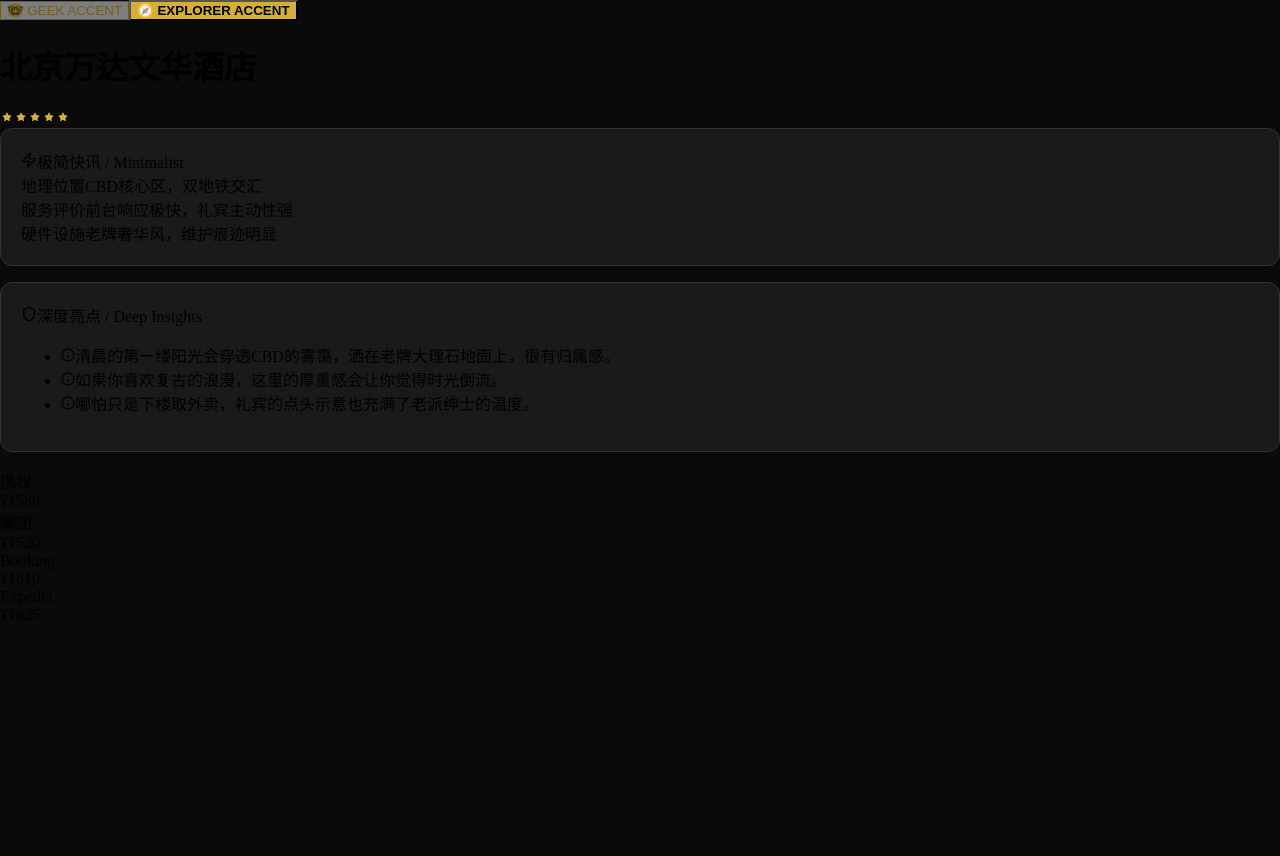
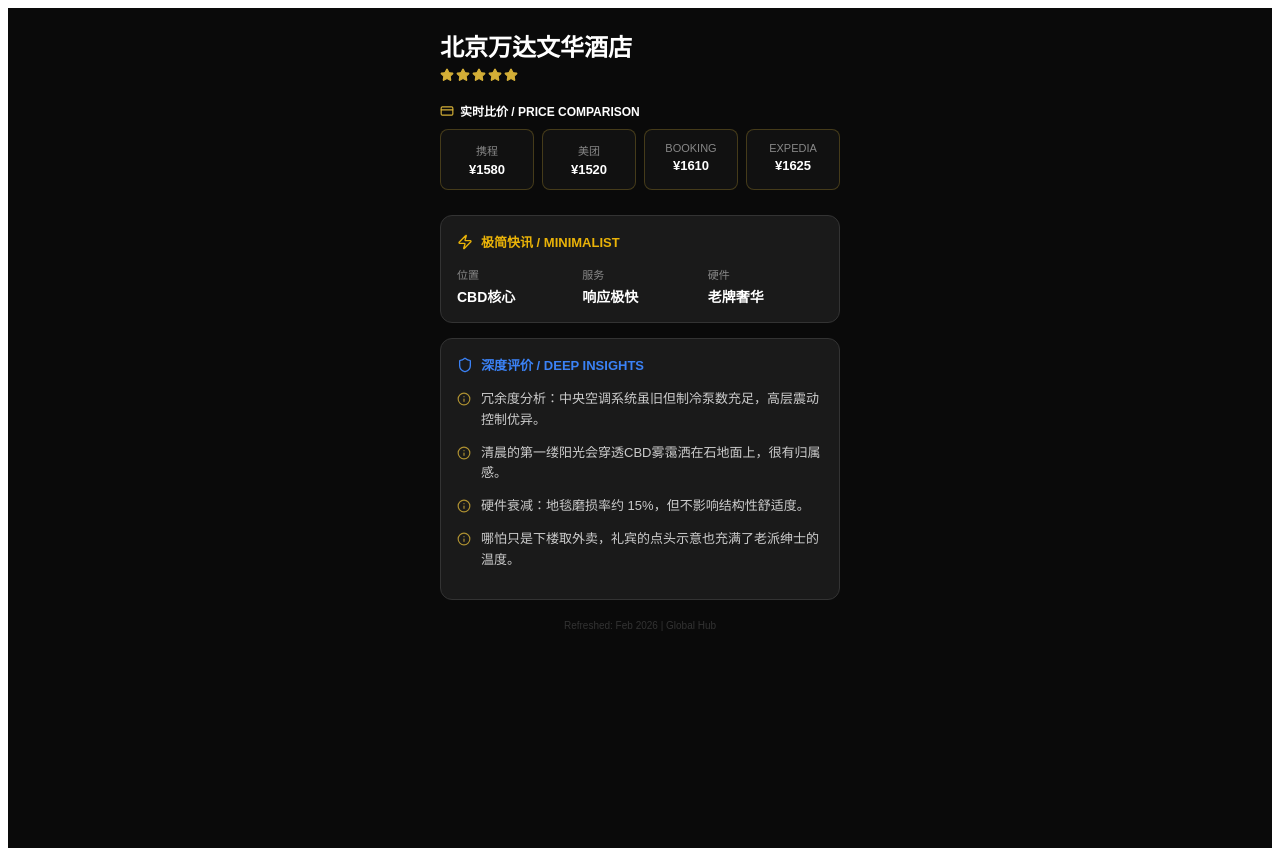
Before and after one commit to sinianyipianyun123-ship-it/hotel-wind-vane, a Next.js app: page / in a window 1280 px wide. Before the commit the page ends 800 px from the top, so only its background shows below. Built offline with nearby package versions, Linux system fonts and the light colour scheme.

Commit message:
Final UI and Logic upgrade

```diff
--- a/app/page.tsx
+++ b/app/page.tsx
@@ -1,16 +1,12 @@
 "use client";
 
-import React, { useState } from 'react';
-import { Shield, Zap, Info, Star } from 'lucide-react';
+import React from 'react';
+import { Shield, Zap, Info, Star, CreditCard } from 'lucide-react';
 
 export default function HotelPage() {
-  // 遵循 [2026-01-24] 的要求：添加口音偏好选择逻辑
-  const [accent, setAccent] = useState('Explorer');
-
   const data = {
     name: "北京万达文华酒店",
     stars: 5,
-    // 更新为四个全球主流平台，包括 Expedia
     prices: [
       { platform: "携程", price: "1580" },
       { platform: "美团", price: "1520" },
@@ -22,94 +18,79 @@
       service: "前台响应极快，礼宾主动性强",
       hardware: "老牌奢华风，维护痕迹明显"
     },
-    highlights: {
-      Geek: [
-        "冗余度分析：中央空调系统虽旧，但制冷泵数充足，高层震动控制在合理分贝。",
-        "响应延迟：客房服务响应中值约 3.8 分钟，优于同地段均值。",
-        "硬件衰减：地毯磨损率约 15%，但不影响结构性舒适度。"
-      ],
-      Explorer: [
-        "清晨的第一缕阳光会穿透CBD的雾霭，洒在老牌大理石地面上，很有归属感。",
-        "如果你喜欢复古的浪漫，这里的厚重感会让你觉得时光倒流。",
-        "哪怕只是下楼取外卖，礼宾的点头示意也充满了老派绅士的温度。"
-      ]
-    }
+    combinedInsights: [
+      "冗余度分析：中央空调系统虽旧但制冷泵数充足，高层震动控制优异。",
+      "清晨的第一缕阳光会穿透CBD雾霭洒在石地面上，很有归属感。",
+      "硬件衰减：地毯磨损率约 15%，但不影响结构性舒适度。",
+      "哪怕只是下楼取外卖，礼宾的点头示意也充满了老派绅士的温度。"
+    ]
   };
 
+  const cardStyle = {
+    backgroundColor: '#1a1a1a',
+    border: '1px solid #333',
+    borderRadius: '12px',
+    padding: '16px',
+    marginBottom: '15px'
+  };
+
+  const labelStyle = { color: '#888', fontSize: '11px', marginBottom: '4px', textTransform: 'uppercase' };
+  const valueStyle = { color: '#fff', fontSize: '14px', fontWeight: '600' };
+
   return (
-    <div className="min-h-screen bg-[#0a0a0a] text-[#d4af37] p-4 font-sans">
-      <style jsx global>{`
-        body { background-color: #0a0a0a; margin: 0; }
-        .card { background: #1a1a1a; border: 1px solid #333; border-radius: 12px; padding: 20px; margin-bottom: 16px; }
-        .btn-active { background: #d4af37; color: #000; font-weight: bold; }
-        .btn-inactive { border: 1px solid #d4af37; color: #d4af37; opacity: 0.5; }
-      `}</style>
+    <div style={{ backgroundColor: '#0a0a0a', color: '#d4af37', minHeight: '100vh', padding: '20px', fontFamily: 'sans-serif' }}>
 
-      {/* 偏好选择按钮 */}
-      <div className="flex justify-center gap-3 mb-8">
-        {['Geek', 'Explorer'].map((mode) => (
-          <button
-            key={mode}
-            onClick={() => setAccent(mode)}
-            className={`px-6 py-2 rounded-full text-xs transition-all ${accent === mode ? 'btn-active' : 'btn-inactive'}`}
-          >
-            {mode === 'Geek' ? '🤓 GEEK ACCENT' : '🧭 EXPLORER ACCENT'}
-          </button>
-        ))}
-      </div>
-
-      <div className="max-w-md mx-auto">
-        <h1 className="text-2xl font-bold mb-1 tracking-tight">{data.name}</h1>
-        <div className="flex gap-1 mb-6">
-          {[...Array(data.stars)].map((_, i) => <Star key={i} size={14} fill="#d4af37" />)}
-        </div>
-
-        {/* 上部分：极简版汇总 (固定显示) */}
-        <div className="card shadow-2xl border-t border-t-[#333]">
-          <div className="flex items-center gap-2 mb-4 text-white font-bold text-sm uppercase tracking-wider">
-            <Zap size={16} className="text-yellow-500" />
-            <span>极简快讯 / Minimalist</span>
-          </div>
-          <div className="space-y-3 text-sm">
-            <div className="flex justify-between border-b border-[#222] pb-1">
-              <span className="opacity-60">地理位置</span>
-              <span className="text-gray-200">{data.minimal.location}</span>
-            </div>
-            <div className="flex justify-between border-b border-[#222] pb-1">
-              <span className="opacity-60">服务评价</span>
-              <span className="text-gray-200">{data.minimal.service}</span>
-            </div>
-            <div className="flex justify-between border-b border-[#222] pb-1">
-              <span className="opacity-60">硬件设施</span>
-              <span className="text-gray-200">{data.minimal.hardware}</span>
-            </div>
+      <div style={{ maxWidth: '400px', margin: '0 auto' }}>
+        {/* 1. 酒店标题 */}
+        <div style={{ marginBottom: '20px', textAlign: 'left' }}>
+          <h1 style={{ fontSize: '24px', margin: '0 0 5px 0', color: '#fff' }}>{data.name}</h1>
+          <div style={{ display: 'flex', gap: '2px' }}>
+            {[...Array(data.stars)].map((_, i) => <Star key={i} size={14} fill="#d4af37" color="#d4af37" />)}
           </div>
         </div>
 
-        {/* 下部分：深度亮点 (随口音逻辑变化) */}
-        <div className="card border-t border-t-[#333]">
-          <div className="flex items-center gap-2 mb-4 text-white font-bold text-sm uppercase tracking-wider">
-            <Shield size={16} className="text-blue-500" />
-            <span>深度亮点 / Deep Insights</span>
+        {/* 2. 价格比价（顶置区） */}
+        <div style={{ marginBottom: '25px' }}>
+          <div style={{ display: 'flex', alignItems: 'center', gap: '6px', marginBottom: '10px', color: '#fff', fontSize: '12px', fontWeight: 'bold' }}>
+            <CreditCard size={14} color="#d4af37" /> <span>实时比价 / PRICE COMPARISON</span>
           </div>
-          <ul className="space-y-4">
-            {(accent === 'Geek' ? data.highlights.Geek : data.highlights.Explorer).map((item, i) => (
-              <li key={i} className="flex gap-3 text-sm leading-relaxed text-gray-400 italic font-light">
-                <Info size={14} className="mt-1 flex-shrink-0 text-[#d4af37] opacity-70" />
-                {item}
-              </li>
+          <div style={{ display: 'grid', gridTemplateColumns: 'repeat(4, 1fr)', gap: '8px' }}>
+            {data.prices.map((p, i) => (
+              <div key={i} style={{ backgroundColor: '#111', padding: '12px 4px', borderRadius: '8px', border: '1px solid #d4af3744', textAlign: 'center' }}>
+                <div style={labelStyle}>{p.platform}</div>
+                <div style={{ fontSize: '13px', color: '#fff', fontWeight: 'bold' }}>¥{p.price}</div>
+              </div>
             ))}
-          </ul>
+          </div>
         </div>
 
-        {/* 价格栏：4个平台（含 Expedia） */}
-        <div className="grid grid-cols-4 gap-2">
-          {data.prices.map((p, i) => (
-            <div key={i} className="bg-[#151515] py-3 px-1 rounded-lg border border-[#222] text-center shadow-inner">
-              <div className="text-[9px] text-gray-500 mb-1 uppercase font-bold">{p.platform}</div>
-              <div className="text-xs font-bold text-white">¥{p.price}</div>
+        {/* 3. 极简快讯区 */}
+        <div style={cardStyle}>
+          <div style={{ display: 'flex', alignItems: 'center', gap: '8px', marginBottom: '15px', color: '#eab308', fontWeight: 'bold', fontSize: '13px' }}>
+            <Zap size={16} /> <span>极简快讯 / MINIMALIST</span>
+          </div>
+          <div style={{ display: 'grid', gridTemplateColumns: '1fr 1fr 1fr', gap: '10px' }}>
+            <div><div style={labelStyle}>位置</div><div style={valueStyle}>CBD核心</div></div>
+            <div><div style={labelStyle}>服务</div><div style={valueStyle}>响应极快</div></div>
+            <div><div style={labelStyle}>硬件</div><div style={valueStyle}>老牌奢华</div></div>
+          </div>
+        </div>
+
+        {/* 4. 深度亮点汇总（底部评价区） */}
+        <div style={cardStyle}>
+          <div style={{ display: 'flex', alignItems: 'center', gap: '8px', marginBottom: '15px', color: '#3b82f6', fontWeight: 'bold', fontSize: '13px' }}>
+            <Shield size={16} /> <span>深度评价 / DEEP INSIGHTS</span>
+          </div>
+          {data.combinedInsights.map((item, i) => (
+            <div key={i} style={{ display: 'flex', gap: '10px', marginBottom: '12px', fontSize: '13px', color: '#ccc', lineHeight: '1.6' }}>
+              <Info size={14} style={{ marginTop: '3px', flexShrink: 0, color: '#d4af37', opacity: 0.8 }} />
+              <span>{item}</span>
             </div>
           ))}
+        </div>
+
+        <div style={{ textAlign: 'center', marginTop: '20px', fontSize: '10px', color: '#333' }}>
+          Refreshed: Feb 2026 | Global Hub
         </div>
       </div>
     </div>
```
